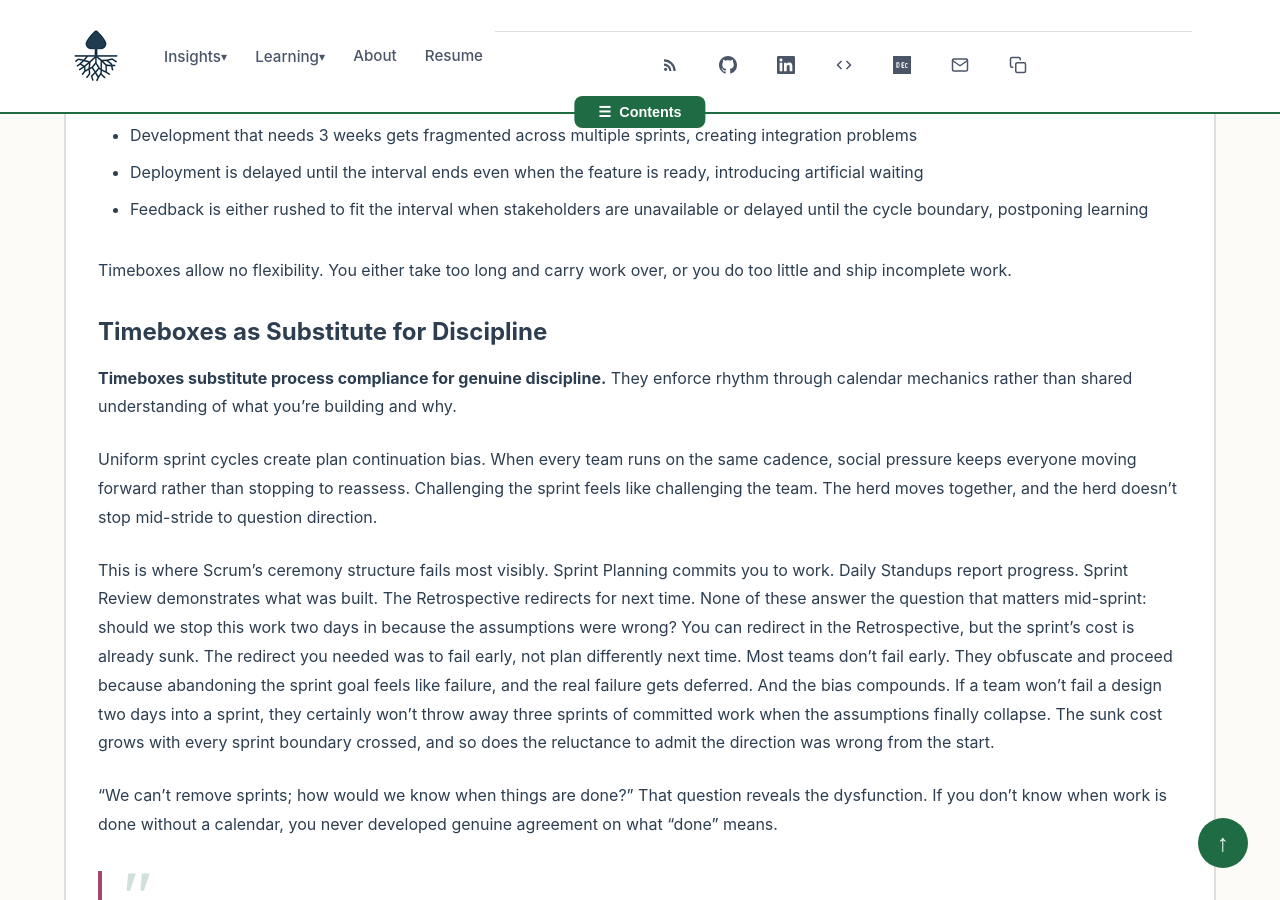
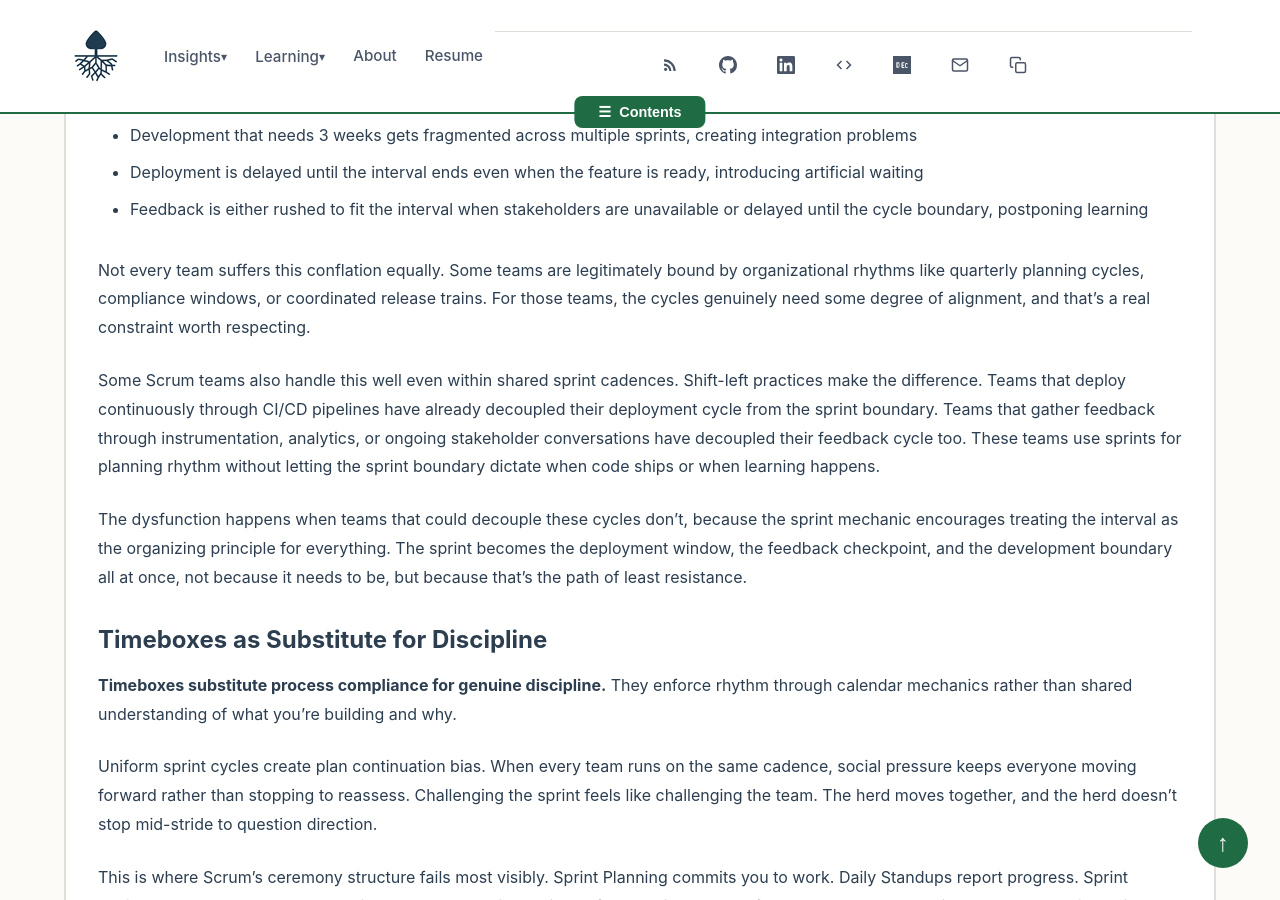
Before and after one commit to stevenstuartm/stevenstuartm.github.io, a Jekyll site: the page built from _posts/2025-11-17-shaped-kanban.md, in a window 1280 px wide and 900 px high, scrolled down 2912 px. Built offline with Jekyll 4.4.1, drawn with Linux system fonts in a browser that asks for light colours; some of the changed text lies outside the part shown.

Commit message:
and again

```diff
--- a/_posts/2025-11-17-shaped-kanban.md
+++ b/_posts/2025-11-17-shaped-kanban.md
@@ -66,7 +66,11 @@ Timeboxes create another fundamental problem: **they conflate three separate con
 - Deployment is delayed until the interval ends even when the feature is ready, introducing artificial waiting
 - Feedback is either rushed to fit the interval when stakeholders are unavailable or delayed until the cycle boundary, postponing learning
 
-Timeboxes allow no flexibility. You either take too long and carry work over, or you do too little and ship incomplete work.
+Not every team suffers this conflation equally. Some teams are legitimately bound by organizational rhythms like quarterly planning cycles, compliance windows, or coordinated release trains. For those teams, the cycles genuinely need some degree of alignment, and that's a real constraint worth respecting.
+
+Some Scrum teams also handle this well even within shared sprint cadences. Shift-left practices make the difference. Teams that deploy continuously through CI/CD pipelines have already decoupled their deployment cycle from the sprint boundary. Teams that gather feedback through instrumentation, analytics, or ongoing stakeholder conversations have decoupled their feedback cycle too. These teams use sprints for planning rhythm without letting the sprint boundary dictate when code ships or when learning happens.
+
+The dysfunction happens when teams that could decouple these cycles don't, because the sprint mechanic encourages treating the interval as the organizing principle for everything. The sprint becomes the deployment window, the feedback checkpoint, and the development boundary all at once, not because it needs to be, but because that's the path of least resistance.
 
 ### Timeboxes as Substitute for Discipline
 
```
